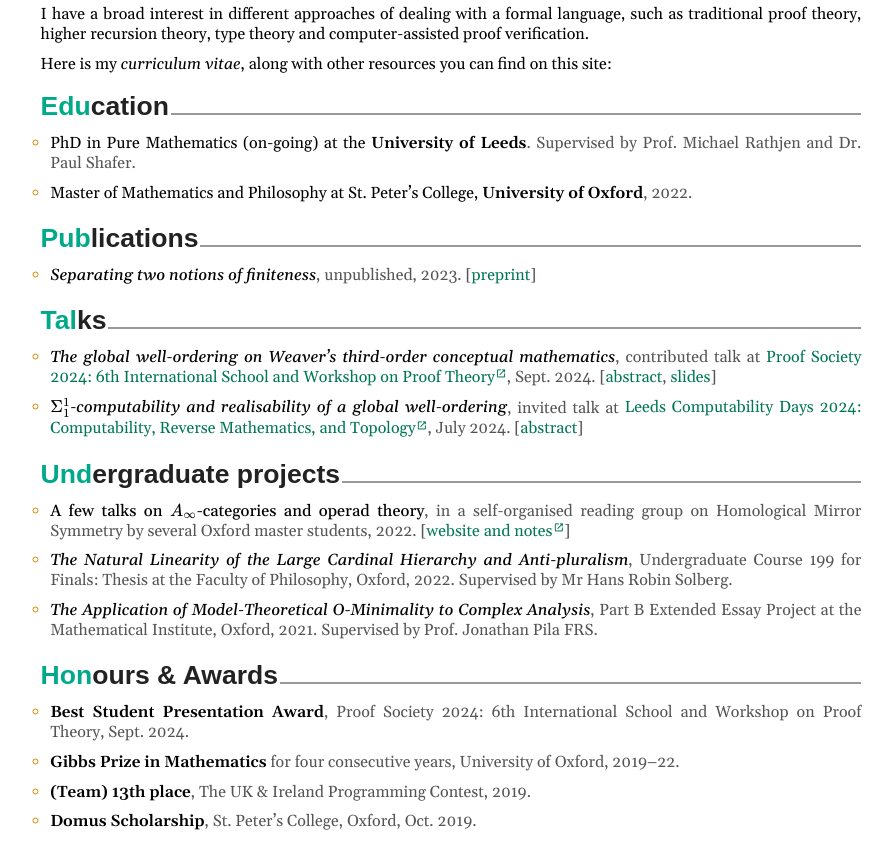
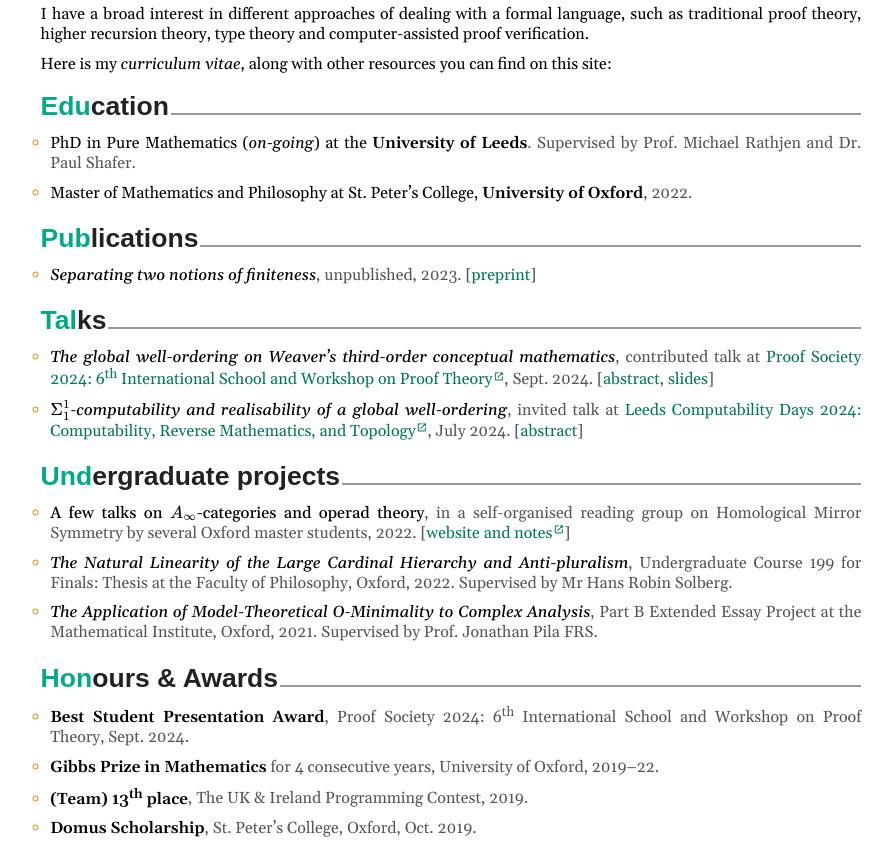
Before and after one commit to s5wang/s5wang.github.io, a plain HTML site: page public/index.html in a window 1280 px wide. Shown: the part 340-1181 px from the top of the page, without its empty margins (189-1082 px from the left). Drawn offline with nearby package versions, Linux system fonts and the light colour scheme; a web font is replaced by a local one.

Commit message:
Minor style adjustments

```diff
--- a/public/index.html
+++ b/public/index.html
@@ -70,7 +70,7 @@
         <span class="cv-sec-main"><span class="cv-sec-start">Edu</span>cation</span>
       </h2>
       <ul class="cv-list">
-        <li><span class="cv-main">PhD in Pure Mathematics (on-going) at the <b class="cv-emph">University of Leeds</b></span>. Supervised by Prof. Michael Rathjen and Dr. Paul Shafer.</li>
+        <li><span class="cv-main">PhD in Pure Mathematics (<i>on-going</i>) at the <b class="cv-emph">University of Leeds</b></span>. Supervised by Prof. Michael Rathjen and Dr. Paul Shafer.</li>
         <li><span class="cv-main">Master of Mathematics and Philosophy at St. Peter&rsquo;s College, <b class="cv-emph">University of Oxford</b></span>, 2022.</li>
       </ul>
 
@@ -86,7 +86,7 @@
         <span class="cv-sec-main"><span class="cv-sec-start">Tal</span>ks</span>
       </h2>
       <ul class="cv-list">
-        <li><i class="cv-main cv-emph">The global well-ordering on Weaver&rsquo;s third-order conceptual mathematics</i>, contributed talk at <a href="https://proofsociety2024.com/" target="_blank" rel="noopener noreferrer">Proof Society 2024: 6th International School and Workshop on Proof Theory<span class="material-symbols-outlined external-link"></span></a>, Sept. 2024. <span class="links">[<a href="pdf/24-ps-abstract.pdf" target="_blank">abstract</a>, <a href="pdf/24-ps-beamer.pdf" target="_blank">slides</a>]</span></li>
+        <li><i class="cv-main cv-emph">The global well-ordering on Weaver&rsquo;s third-order conceptual mathematics</i>, contributed talk at <a href="https://proofsociety2024.com/" target="_blank" rel="noopener noreferrer">Proof Society 2024: 6<sup>th</sup> International School and Workshop on Proof Theory<span class="material-symbols-outlined external-link"></span></a>, Sept. 2024. <span class="links">[<a href="pdf/24-ps-abstract.pdf" target="_blank">abstract</a>, <a href="pdf/24-ps-beamer.pdf" target="_blank">slides</a>]</span></li>
         <li><i class="cv-main cv-emph">\(\Sigma^1_1\)-computability and realisability of a global well-ordering</i>, invited talk at <a href="https://www.computability.org/lcd2024/" target="_blank" rel="noopener noreferrer">Leeds Computability Days 2024: Computability, Reverse Mathematics, and Topology<span class="material-symbols-outlined external-link"></span></a>, July 2024. <span class="links">[<a href="pdf/24-lcd-abstract.pdf" target="_blank">abstract</a>]</span></li>
       </ul>
 
@@ -103,9 +103,9 @@
         <span class="cv-sec-main"><span class="cv-sec-start">Hon</span>ours &amp; Awards</span>
       </h2>
       <ul class="cv-list">
-        <li><b class="cv-main cv-emph">Best Student Presentation Award</b>, Proof Society 2024: 6th International School and Workshop on Proof Theory, Sept. 2024.</li>
-        <li><b class="cv-main cv-emph">Gibbs Prize in Mathematics</b> for four consecutive years, University of Oxford, 2019&ndash;22.</li>
-        <li><b class="cv-main cv-emph">(Team) 13th place</b>, The UK &amp; Ireland Programming Contest, 2019.</li>
+        <li><b class="cv-main cv-emph">Best Student Presentation Award</b>, Proof Society 2024: 6<sup>th</sup> International School and Workshop on Proof Theory, Sept. 2024.</li>
+        <li><b class="cv-main cv-emph">Gibbs Prize in Mathematics</b> for 4 consecutive years, University of Oxford, 2019&ndash;22.</li>
+        <li><b class="cv-main cv-emph">(Team) 13<sup>th</sup> place</b>, The UK &amp; Ireland Programming Contest, 2019.</li>
         <li><b class="cv-main cv-emph">Domus Scholarship</b>, St. Peter&rsquo;s College, Oxford, Oct. 2019.</li>
       </ul>
 
```
